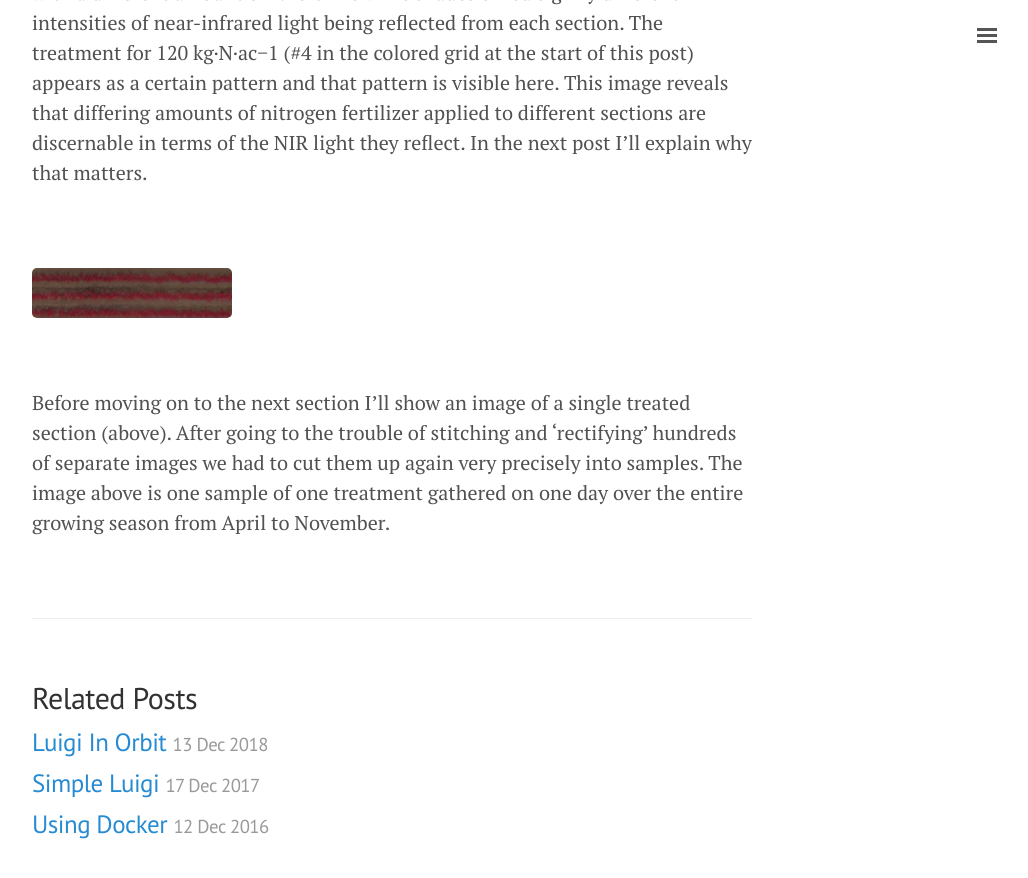
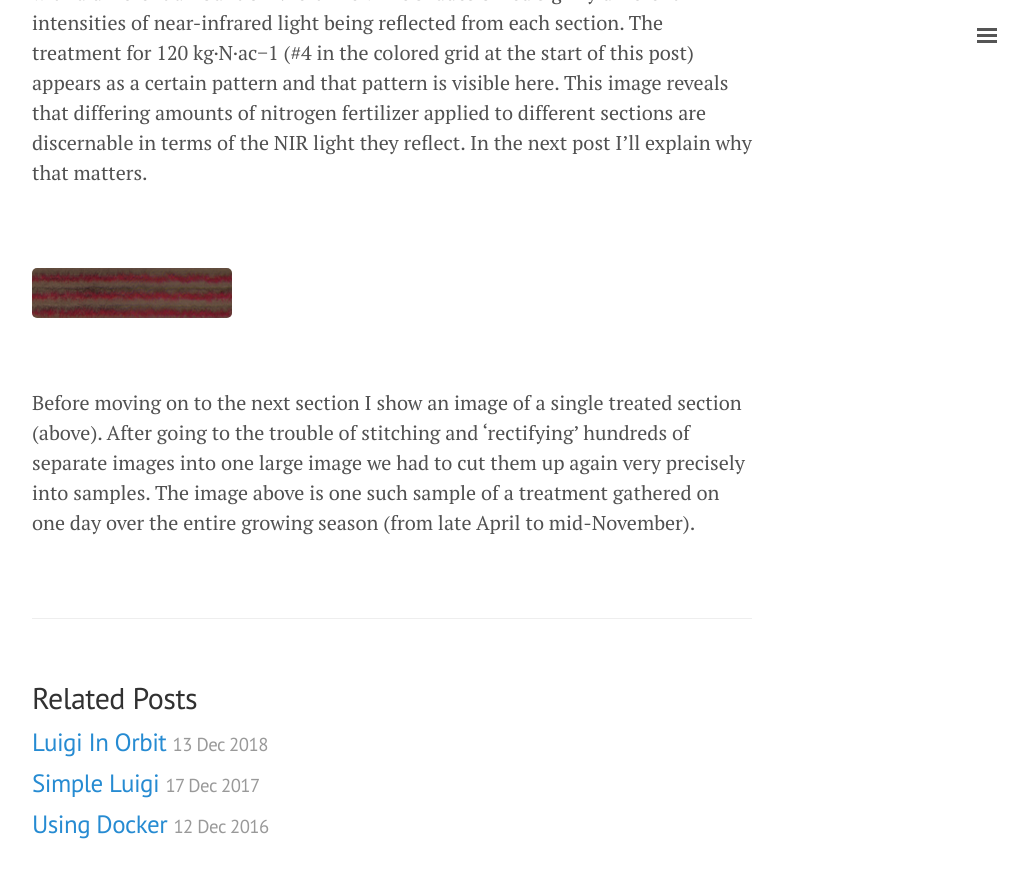
Before and after one commit to geraldmc/geraldmc.github.io, a Jekyll site: the page built from _posts/2019-02-23-predicting-yield-1.md, in a window 1280 px wide and 900 px high, scrolled down 4753 px. Shown: the top 878 px of the window, without its empty margins (248-1276 px from the left). Built offline with Jekyll 4.4.1, drawn with Linux system fonts in a browser that asks for light colours.

Commit message:
adds formatting

```diff
--- a/_posts/2019-02-23-predicting-yield-1.md
+++ b/_posts/2019-02-23-predicting-yield-1.md
@@ -64,4 +64,4 @@ A more interesting thing revealed by the image are the different shades of red i
 ![CIR Section 001]({{ site.url }}/assets/2017-04-25_001_3_CIR.png){:height="50px" width="200px"}
 <br />
 
-Before moving on to the next section I'll show an image of a single treated section (above). After going to the trouble of stitching and 'rectifying' hundreds of separate images we had to cut them up again very precisely into samples. The image above is one sample of one treatment gathered on one day over the entire growing season from April to November.
+Before moving on to the next section I show an image of a single treated section (above). After going to the trouble of stitching and 'rectifying' hundreds of separate images into one large image we had to cut them up again very precisely into samples. The image above is one such sample of a treatment gathered on one day over the entire growing season (from late April to mid-November).
```
